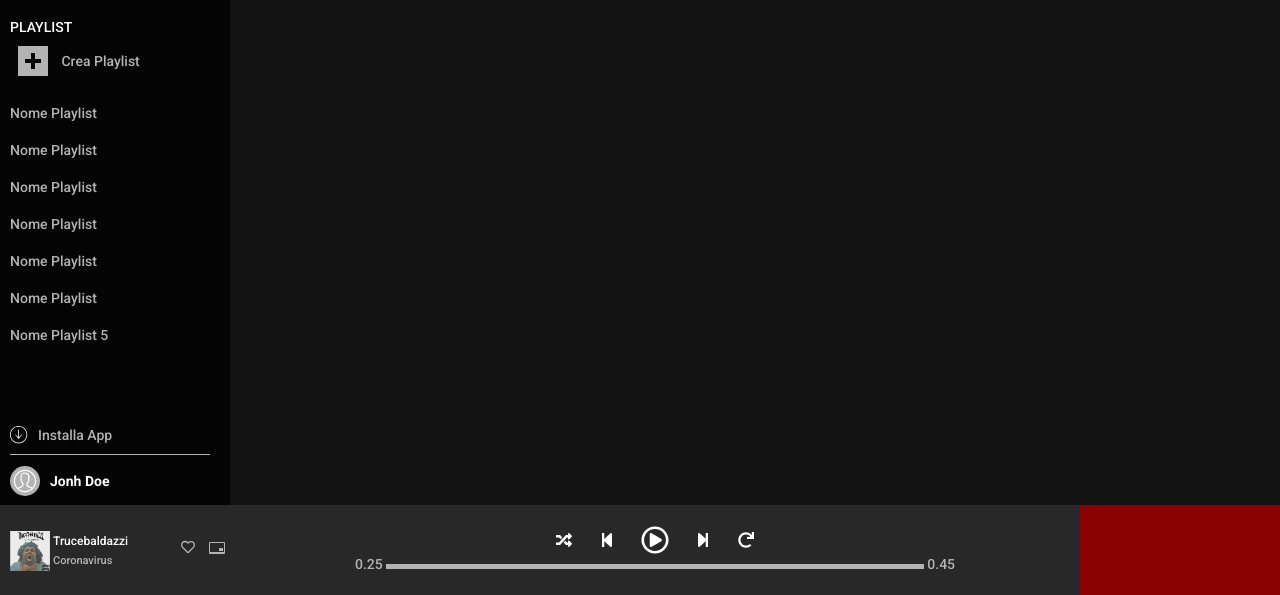
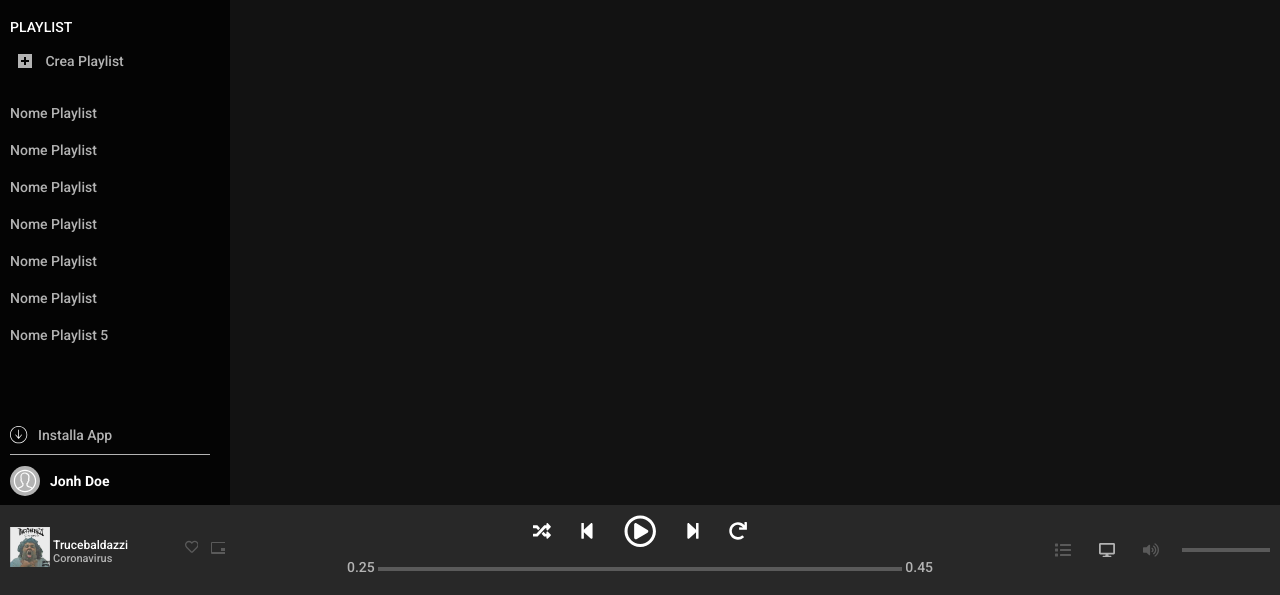
Before and after one commit to 0d1n92/html-css-spotifyweb, a plain HTML site: page index.html in a window 1280 px wide. Shown: the part 205-800 px from the top of the page. Drawn offline with Linux system fonts and the light colour scheme.

Commit message:
footer (not complete)

```diff
--- a/css/fonts/font.css
+++ b/css/fonts/font.css
@@ -15,9 +15,6 @@ a:hover {
   text-decoration: underline;
 }
 
-svg {
-  fill: #b3b3b3;
-}
 .author_song, #profile, #playlist > span {
   color: white;
 }
--- a/css/responsive.css
+++ b/css/responsive.css
@@ -1,3 +1,21 @@
+@media (max-width: 750px) {
+  /***footer***/
+  #option_player svg {
+    display: block;
+  }
+  #option_player {
+    align-self: center;
+  }
+  /***player***/
+  /* #footer_center {
+    flex-shrink: 0;
+  } */
+  /* #footer_left,#footer_right {
+    flex-shrink: 1;
+  } */
+  /***footer-CLOSE***/
+}
+
 /* smarphone */
 @media (max-width: 480px) {
 
@@ -41,13 +59,3 @@
     margin-left: 0;
   }
 }
-
-@media (max-width: 750px) {
-  #option_player svg {
-    display: block;
-  }
-  #option_player {
-    align-self: center;
-}
-
-}
--- a/css/style.css
+++ b/css/style.css
@@ -60,6 +60,11 @@
   height: calc(100vh);
   width: 100%;
 }
+svg {
+  height: 14px;
+  width: 14px;
+  fill: #5a5a5a;;
+}
 /***MENU-FIXED***/
 #navbar_bottom span, #add_playlist span, #navbar_items span {
   padding-left: 10px;
@@ -106,7 +111,8 @@ nav {
 }
 
 #navbar_items svg {
-  height: 26px;
+  height: 1.857em;
+  width: 1.857em;
   font-size: 0;
   vertical-align: middle;
 }
@@ -120,7 +126,8 @@ nav {
 
 
 #add_playlist > svg {
-  height: 30px;
+  height: 2.142;
+  width: 2.142;
   vertical-align: middle;
 }
 
@@ -194,70 +201,83 @@ footer {
   bottom: 0;
   right: 0;
 }
-
-/***footer-left***/
 #footer_right, #footer_left {
   height: 90px;
-  line-height: 90px;
-}
-#footer_left {
-  padding-left: 10px;
   width: 230px;
   display: flex;
   justify-content: space-between;
   flex-direction: row;
+  align-items: center;
+}
+#footer_right svg, #option_player svg {
+  height: 1.142em;
+  width: 1.142em;
+  margin: 0 5px;
+}
+
+.progress_bar {
+  display: inline-block;
+  height: 3.8px;
+  background-color: #5a5a5a;
+}
+/***footer-left***/
+
+#footer_left {
+  padding-left: 10px;
 }
 
 .play_album {
   height: 40px;
 }
- ul#info_song, .play_album {
-  vertical-align: middle;
-}
+
 ul#info_song {
   display: inline-block;
-  line-height: 20px;
+  line-height: 13px;
+  vertical-align: super;
 }
 ul#info_song li {
   list-style: none;
 }
 
- #option_player svg {
-   height: 14px;
-   width: 16px;
-   margin: 0 5px;
- }
  /***footer-left-CLOSE***/
 /***footer-center***/
 #footer_center {
+  padding: 10px;
+  height: 90px;
   text-align: center;
   width: 60%;
   align-self: center;
 }
 /***player***/
-
+#player {
+  margin-bottom: 10px;
+}
 #player svg{
-  height: 16px;
+  height: 1.28em;
+  width: 1.28em;
   fill: white;
   vertical-align: middle;
   margin: 0 12px;
 }
 #player svg.play-circle {
-  height: 28px;
+  height: 2.32em;
+  width: 2.32em;
+}
+#vertical-align {
+  vertical-align: middle;
 }
 #time_line_player {
   width: 70%;
+  vertical-align: middle;
 }
-.progress_bar {
-  display: inline-block;
-  height: 5px;
-  background-color: #b3b3b3;
-}
+
 /***footer-center-CLOSE***/
 /***footer-right***/
 #footer_right {
-  width: 200px;
-  background-color: darkred;
+  padding-right: 10px;
+}
+#volume {
+  width: 40%;
 }
 
 /***footer-right-CLOSE***/
--- a/index.html
+++ b/index.html
@@ -9,12 +9,13 @@
     <title>Fake Spotify</title>
   </head>
   <body>
+      <!-- wrapper_viewport 100vh-->
       <div id="wrapper_viewport">
         <!-- header-orizzontale -->
         <div id="section_user_upgrade" class="bg_yellow">
 
         </div>
-            <!-- header-orizzontale -->
+          <!-- header-orizzontale-CLOSE -->
         <!-- SIDE BAR -->
         <!-- min-height: 450px -->
         <aside class="fixed">
@@ -24,7 +25,6 @@
             <img id="logo_xs" src="img/spotify-smartphone.svg" alt="">
           </div>
           <!--logo-CLOSE -->
-
           <nav>
 
             <!-- flex-direction: column;overflow: hidden; -->
@@ -83,6 +83,7 @@
       </main>
         <!-- album consigliati pagina principale-CLOSE -->
       <footer class="fixed">
+        <!-- info song -->
         <div id="footer_left">
           <div class="play_now">
             <img class="play_album" src="img/album/trucebaldazzi.jpg" alt="">
@@ -93,9 +94,11 @@
          </div>
          <div id="option_player">
             <svg aria-hidden="true" focusable="false" data-prefix="far" data-icon="heart" class="icon_herat" role="img" xmlns="http://www.w3.org/2000/svg" viewBox="0 0 512 512"><path d="M458.4 64.3C400.6 15.7 311.3 23 256 79.3 200.7 23 111.4 15.6 53.6 64.3-21.6 127.6-10.6 230.8 43 285.5l175.4 178.7c10 10.2 23.4 15.9 37.6 15.9 14.3 0 27.6-5.6 37.6-15.8L469 285.6c53.5-54.7 64.7-157.9-10.6-221.3zm-23.6 187.5L259.4 430.5c-2.4 2.4-4.4 2.4-6.8 0L77.2 251.8c-36.5-37.2-43.9-107.6 7.3-150.7 38.9-32.7 98.9-27.8 136.5 10.5l35 35.7 35-35.7c37.8-38.5 97.8-43.2 136.5-10.6 51.1 43.1 43.5 113.9 7.3 150.8z"></path></svg>
-            <svg xmlns="http://www.w3.org/2000/svg"><g fill="#b3b3b3" fill-rule="evenod"><path d="M1 3v9h14V3H1zm0-1h14a1 1 0 0 1 1 1v10a1 1 0 0 1-1 1H1a1 1 0 0 1-1-1V3a1 1 0 0 1 1-1z" /><path d="M10 8h4v3h-4z"/></g></svg>
+            <svg xmlns="http://www.w3.org/2000/svg"><g  fill-rule="evenod"><path d="M1 3v9h14V3H1zm0-1h14a1 1 0 0 1 1 1v10a1 1 0 0 1-1 1H1a1 1 0 0 1-1-1V3a1 1 0 0 1 1-1z" /><path d="M10 8h4v3h-4z"/></g></svg>
          </div>
         </div>
+        <!-- info song-CLOSE-->
+        <!-- player -->
         <div id="footer_center">
           <div id="player">
             <svg aria-hidden="true" focusable="false" data-prefix="fas" data-icon="random" class="svg-inline--fa fa-random fa-w-16" role="img" xmlns="http://www.w3.org/2000/svg" viewBox="0 0 512 512"><path  d="M504.971 359.029c9.373 9.373 9.373 24.569 0 33.941l-80 79.984c-15.01 15.01-40.971 4.49-40.971-16.971V416h-58.785a12.004 12.004 0 0 1-8.773-3.812l-70.556-75.596 53.333-57.143L352 336h32v-39.981c0-21.438 25.943-31.998 40.971-16.971l80 79.981zM12 176h84l52.781 56.551 53.333-57.143-70.556-75.596A11.999 11.999 0 0 0 122.785 96H12c-6.627 0-12 5.373-12 12v56c0 6.627 5.373 12 12 12zm372 0v39.984c0 21.46 25.961 31.98 40.971 16.971l80-79.984c9.373-9.373 9.373-24.569 0-33.941l-80-79.981C409.943 24.021 384 34.582 384 56.019V96h-58.785a12.004 12.004 0 0 0-8.773 3.812L96 336H12c-6.627 0-12 5.373-12 12v56c0 6.627 5.373 12 12 12h110.785c3.326 0 6.503-1.381 8.773-3.812L352 176h32z"></path></svg>
@@ -105,19 +108,29 @@
             <svg aria-hidden="true" focusable="false" data-prefix="fas" data-icon="step-forward" class="svg-inline--fa fa-step-forward fa-w-14" role="img" xmlns="http://www.w3.org/2000/svg" viewBox="0 0 448 512"><path  d="M384 44v424c0 6.6-5.4 12-12 12h-48c-6.6 0-12-5.4-12-12V291.6l-195.5 181C95.9 489.7 64 475.4 64 448V64c0-27.4 31.9-41.7 52.5-24.6L312 219.3V44c0-6.6 5.4-12 12-12h48c6.6 0 12 5.4 12 12z"></path></svg>
             <svg aria-hidden="true" focusable="false" data-prefix="fas" data-icon="redo" class="svg-inline--fa fa-redo fa-w-16" role="img" xmlns="http://www.w3.org/2000/svg" viewBox="0 0 512 512"><path  d="M500.33 0h-47.41a12 12 0 0 0-12 12.57l4 82.76A247.42 247.42 0 0 0 256 8C119.34 8 7.9 119.53 8 256.19 8.1 393.07 119.1 504 256 504a247.1 247.1 0 0 0 166.18-63.91 12 12 0 0 0 .48-17.43l-34-34a12 12 0 0 0-16.38-.55A176 176 0 1 1 402.1 157.8l-101.53-4.87a12 12 0 0 0-12.57 12v47.41a12 12 0 0 0 12 12h200.33a12 12 0 0 0 12-12V12a12 12 0 0 0-12-12z"></path></svg>
           </div>
-          <span>0.25</span>
-          <div id="time_line_player" class="progress_bar">
-            <span></span>
+          <div id="wrapper_player">
+            <span>0.25</span>
+            <div id="time_line_player" class="progress_bar">
+              <span></span>
+            </div>
+            <span>0.45</span>
           </div>
-          <span>0.45</span>
         </div>
+        <!-- player-CLOSE -->
+        <!-- AUDIO PLAYER -->
         <div id="footer_right">
+          <svg aria-hidden="true" focusable="false" data-prefix="fas" data-icon="list" class="svg-inline--fa fa-list fa-w-16" role="img" xmlns="http://www.w3.org/2000/svg" viewBox="0 0 512 512"><path  d="M80 368H16a16 16 0 0 0-16 16v64a16 16 0 0 0 16 16h64a16 16 0 0 0 16-16v-64a16 16 0 0 0-16-16zm0-320H16A16 16 0 0 0 0 64v64a16 16 0 0 0 16 16h64a16 16 0 0 0 16-16V64a16 16 0 0 0-16-16zm0 160H16a16 16 0 0 0-16 16v64a16 16 0 0 0 16 16h64a16 16 0 0 0 16-16v-64a16 16 0 0 0-16-16zm416 176H176a16 16 0 0 0-16 16v32a16 16 0 0 0 16 16h320a16 16 0 0 0 16-16v-32a16 16 0 0 0-16-16zm0-320H176a16 16 0 0 0-16 16v32a16 16 0 0 0 16 16h320a16 16 0 0 0 16-16V80a16 16 0 0 0-16-16zm0 160H176a16 16 0 0 0-16 16v32a16 16 0 0 0 16 16h320a16 16 0 0 0 16-16v-32a16 16 0 0 0-16-16z"></path></svg>
+          <svg aria-hidden="true" focusable="false" data-prefix="fas" data-icon="desktop" class="svg-inline--fa fa-desktop fa-w-18" role="img" xmlns="http://www.w3.org/2000/svg" viewBox="0 0 576 512"><path fill="currentColor" d="M528 0H48C21.5 0 0 21.5 0 48v320c0 26.5 21.5 48 48 48h192l-16 48h-72c-13.3 0-24 10.7-24 24s10.7 24 24 24h272c13.3 0 24-10.7 24-24s-10.7-24-24-24h-72l-16-48h192c26.5 0 48-21.5 48-48V48c0-26.5-21.5-48-48-48zm-16 352H64V64h448v288z"></path></svg>
+          <!-- volume -->
+          <svg aria-hidden="true" focusable="false" data-prefix="fas" data-icon="volume-up" class="svg-inline--fa fa-volume-up fa-w-18" role="img" xmlns="http://www.w3.org/2000/svg" viewBox="0 0 576 512"><path  d="M215.03 71.05L126.06 160H24c-13.26 0-24 10.74-24 24v144c0 13.25 10.74 24 24 24h102.06l88.97 88.95c15.03 15.03 40.97 4.47 40.97-16.97V88.02c0-21.46-25.96-31.98-40.97-16.97zm233.32-51.08c-11.17-7.33-26.18-4.24-33.51 6.95-7.34 11.17-4.22 26.18 6.95 33.51 66.27 43.49 105.82 116.6 105.82 195.58 0 78.98-39.55 152.09-105.82 195.58-11.17 7.32-14.29 22.34-6.95 33.5 7.04 10.71 21.93 14.56 33.51 6.95C528.27 439.58 576 351.33 576 256S528.27 72.43 448.35 19.97zM480 256c0-63.53-32.06-121.94-85.77-156.24-11.19-7.14-26.03-3.82-33.12 7.46s-3.78 26.21 7.41 33.36C408.27 165.97 432 209.11 432 256s-23.73 90.03-63.48 115.42c-11.19 7.14-14.5 22.07-7.41 33.36 6.51 10.36 21.12 15.14 33.12 7.46C447.94 377.94 480 319.54 480 256zm-141.77-76.87c-11.58-6.33-26.19-2.16-32.61 9.45-6.39 11.61-2.16 26.2 9.45 32.61C327.98 228.28 336 241.63 336 256c0 14.38-8.02 27.72-20.92 34.81-11.61 6.41-15.84 21-9.45 32.61 6.43 11.66 21.05 15.8 32.61 9.45 28.23-15.55 45.77-45 45.77-76.88s-17.54-61.32-45.78-76.86z"></path></svg>
+
           <div id="volume" class="progress_bar">
             <span></span>
           </div>
         </div>
-
+        <!-- AUDIO PLAYER-CLOSE -->
       </footer>
+      <!-- wrapper_viewport -CLOSE -->
       </div>
   </body>
 </html>
```
